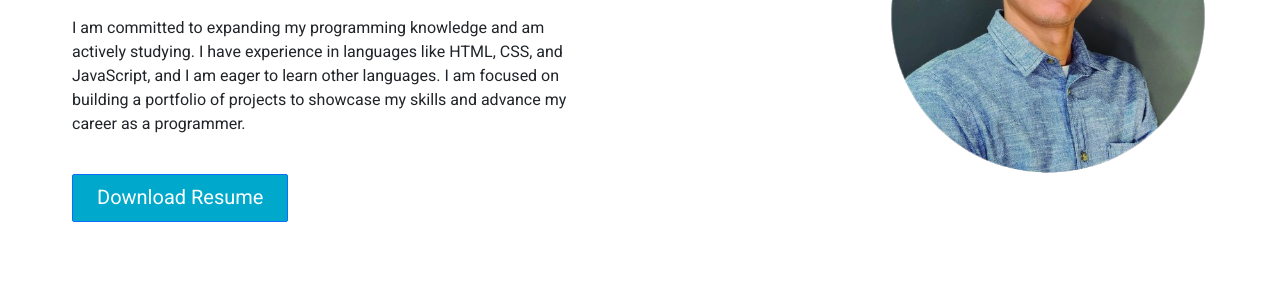
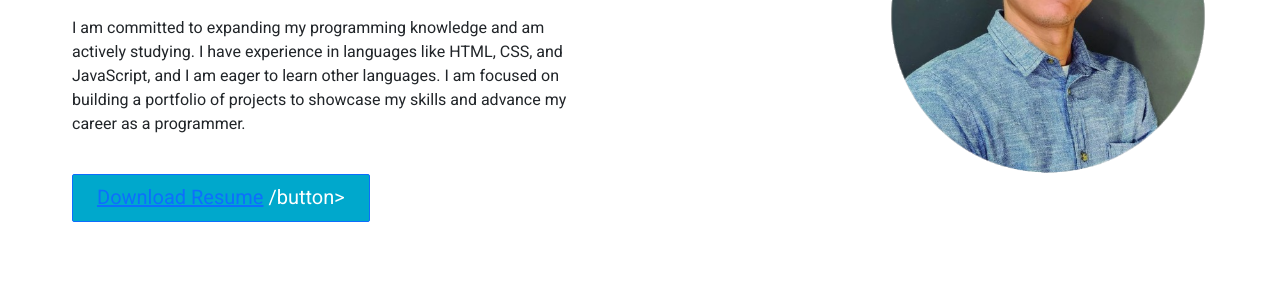
Before and after one commit to Wellington-lopes/CVwebsite, a plain HTML site: page index.html in a window 1280 px wide. Shown: the part 320-603 px from the top of the page. Drawn offline with nearby package versions, Linux system fonts and the light colour scheme.

Commit message:
Update index.html
Add link for CV

```diff
--- a/index.html
+++ b/index.html
@@ -102,7 +102,9 @@
             my career as a programmer.
           </p>
 
-          <button type="button" class="btn btn-primary">Download Resume</button>
+          <button type="button" class="btn btn-primary">
+           <a href="https://drive.google.com/file/d/1kwsW6aKIj3HBoDQ_77GkzYlw-JJRQI1P/view?usp=sharing">Download Resume</a>
+          /button>
         </div>
 
         <img src="./assets/well.png" alt="Wellington" class="banner-img" />
```
